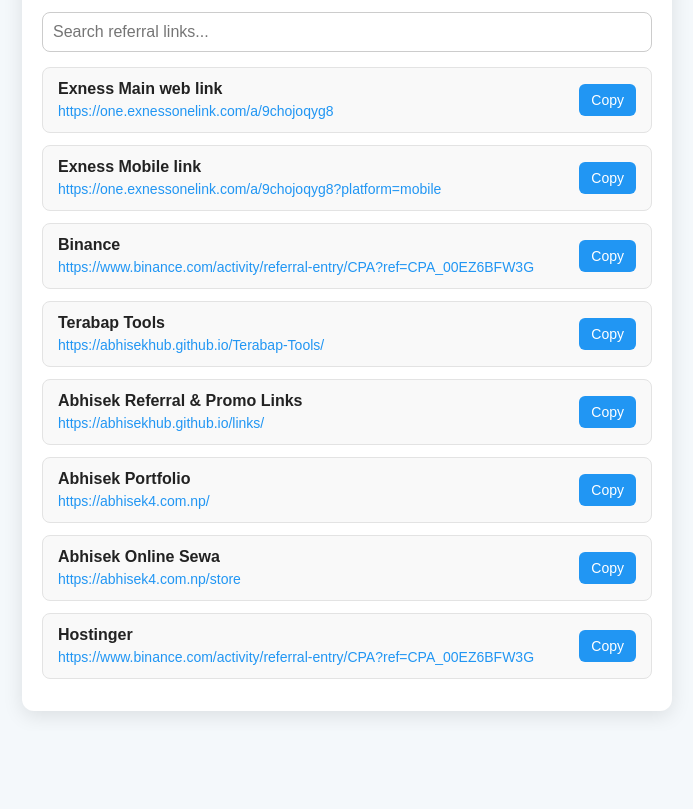
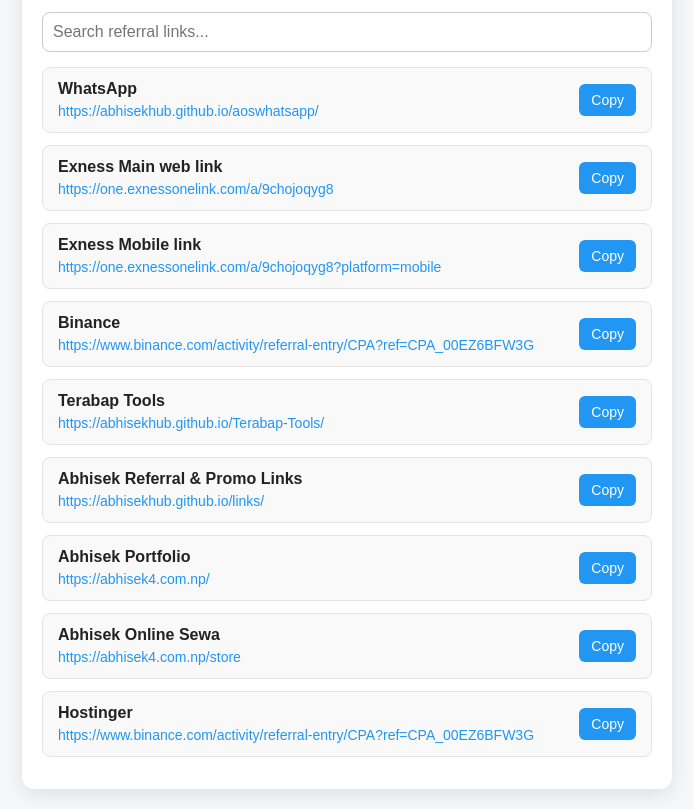
Before and after one commit to abhisekhub/abhiseklinkshub, a plain HTML site: page index.html in a window 1280 px wide. Shown: the part 71-880 px from the top of the page, without its empty margins (293-986 px from the left). Before the commit the page ends 802 px from the top, so only its background shows below. Drawn offline with Linux system fonts and the light colour scheme.

```diff
--- a/index.html
+++ b/index.html
@@ -155,6 +155,17 @@
       <input type="text" id="searchInput" placeholder="Search referral links..." onkeyup="searchLinks()">
     </div>
 
+    <!-- AOS WhatsApp -->
+    <div id="linksList">
+      <!-- Link 1 -->
+      <div class="link-card">
+        <div class="link-details">
+          <h3>WhatsApp</h3>
+          <a href="https://abhisekhub.github.io/aoswhatsapp/" target="_blank">https://abhisekhub.github.io/aoswhatsapp/</a>
+        </div>
+        <button class="copy-btn" onclick="copyText('https://abhisekhub.github.io/aoswhatsapp/')">Copy</button>
+      </div>
+
     <!-- Exness Referral Links -->
     <div id="linksList">
       <!-- Link 1 -->
```
